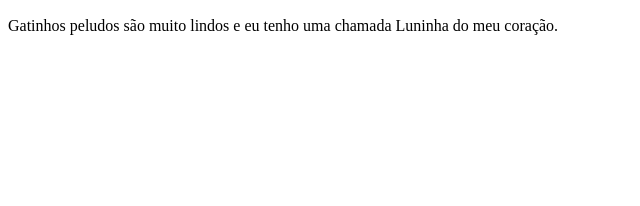
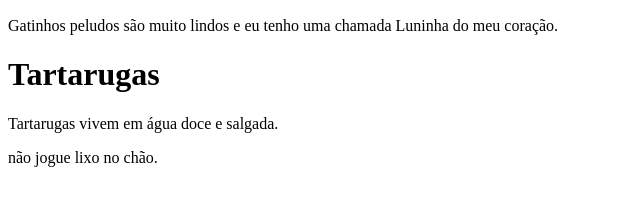
Before and after one commit to raissafraga/Gatinho, a plain HTML site: page index.html in a window 1280 px wide. Shown: the part 502-708 px from the top of the page, without its empty margins (0-640 px from the left). Drawn offline with Linux system fonts and the light colour scheme.

```diff
--- a/index.html
+++ b/index.html
@@ -13,5 +13,10 @@
       <img src="https://s1.static.brasilescola.uol.com.br/be/e/borboleta(1).jpg" alt="Imagem de uma borboleta Laranja">
     <h2>Animais Fofos:</h2>
     <p>Gatinhos peludos são muito lindos e eu tenho uma chamada Luninha do meu coração.</p>
+
+    <h1>Tartarugas</h1>
+    <p>Tartarugas vivem em água doce e salgada.</p>
+    <p>não jogue lixo no chão.</p>
+
 </body>
 </html>
```
Also changed, not shown: 2 other files.
